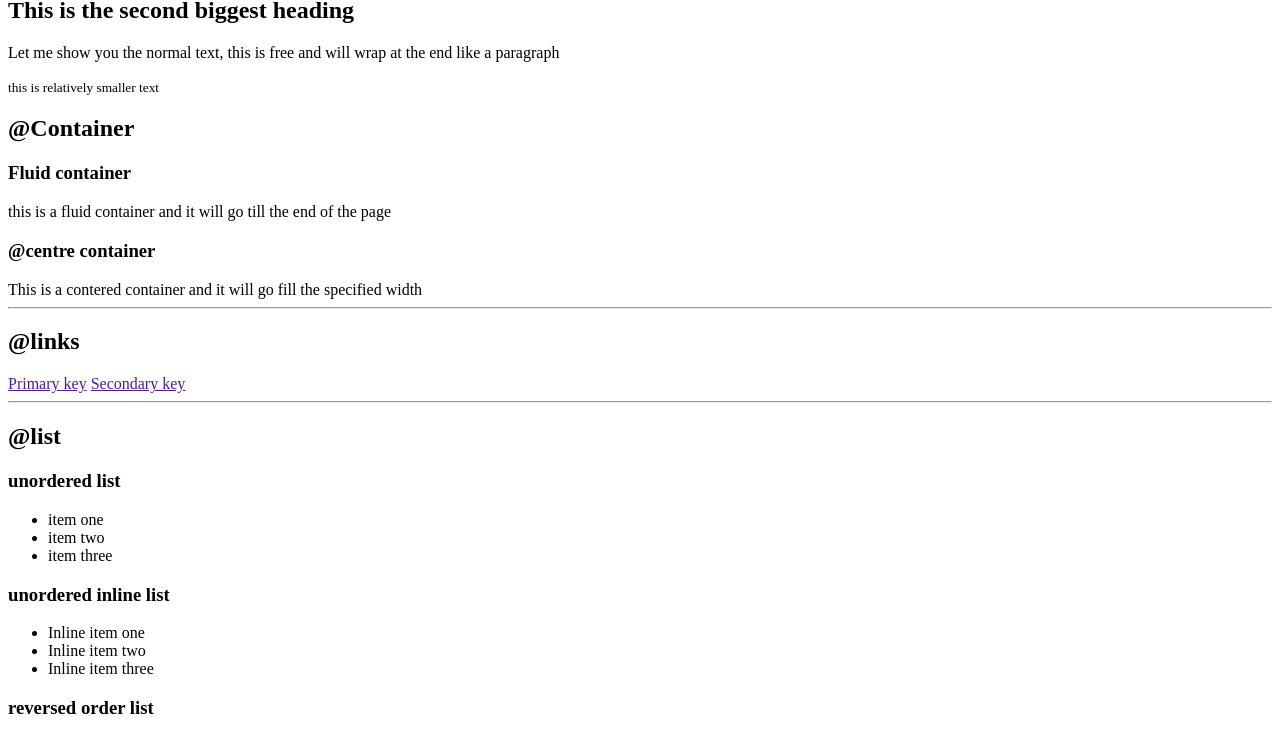
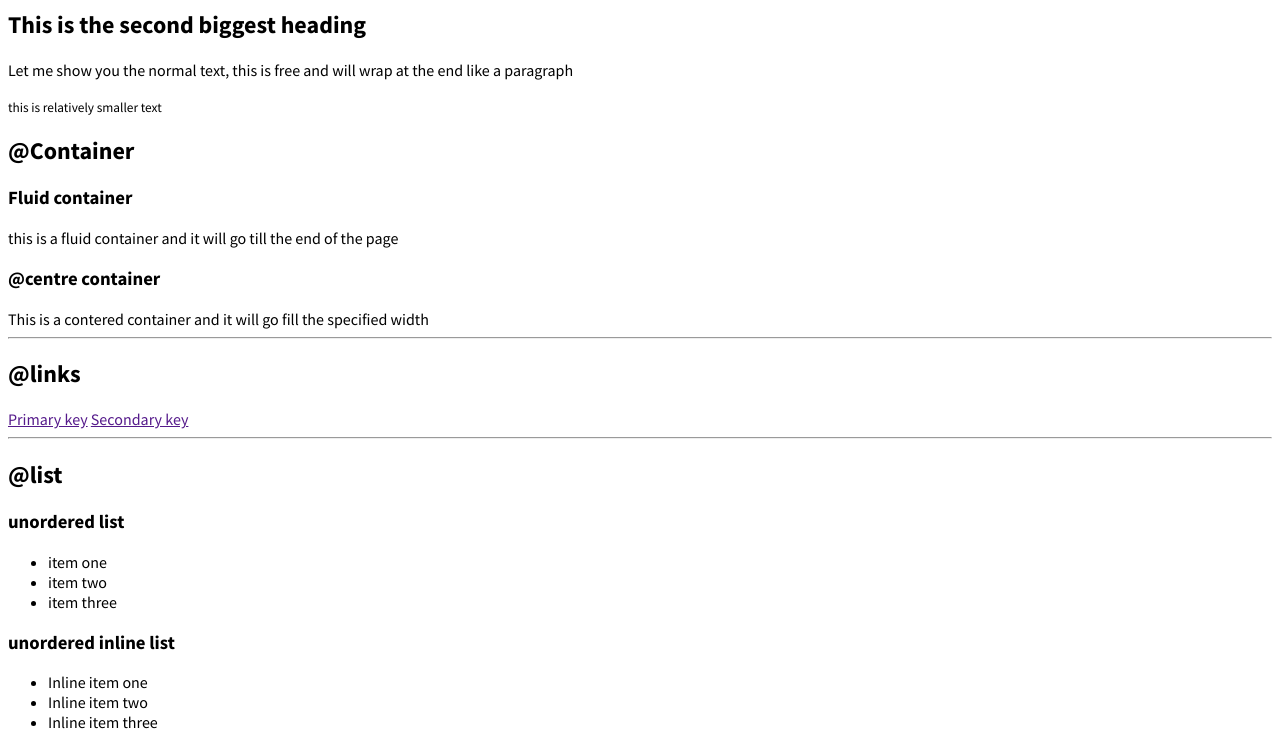
Before and after one commit to Itsmebharat00/Bharats-portfolio, a plain HTML site: page index.html in a window 1280 px wide. Shown: the part 246-981 px from the top of the page. Drawn offline with Linux system fonts and the light colour scheme.

Commit message:
Style sheet link added

```diff
--- a/index.html
+++ b/index.html
@@ -6,6 +6,9 @@
     <meta http-equiv="X-UA-Compatible" content="IE=edge">
     <meta name="viewport" content="width=, initial-scale=1.0">
     <title>Component libary</title>
+  <link rel="stylesheet" href="styles.css">
+
+
 </head>
 
 <body>
--- /dev/null
+++ b/styles.css
@@ -0,0 +1,5 @@
+@import url('https://fonts.googleapis.com/css2?family=Source+Sans+Pro:wght@400;700&display=swap');
+
+body {
+    font-family: 'Source Sans Pro', sans-serif;
+}
```
Also changed, not shown: style.css (deleted).
